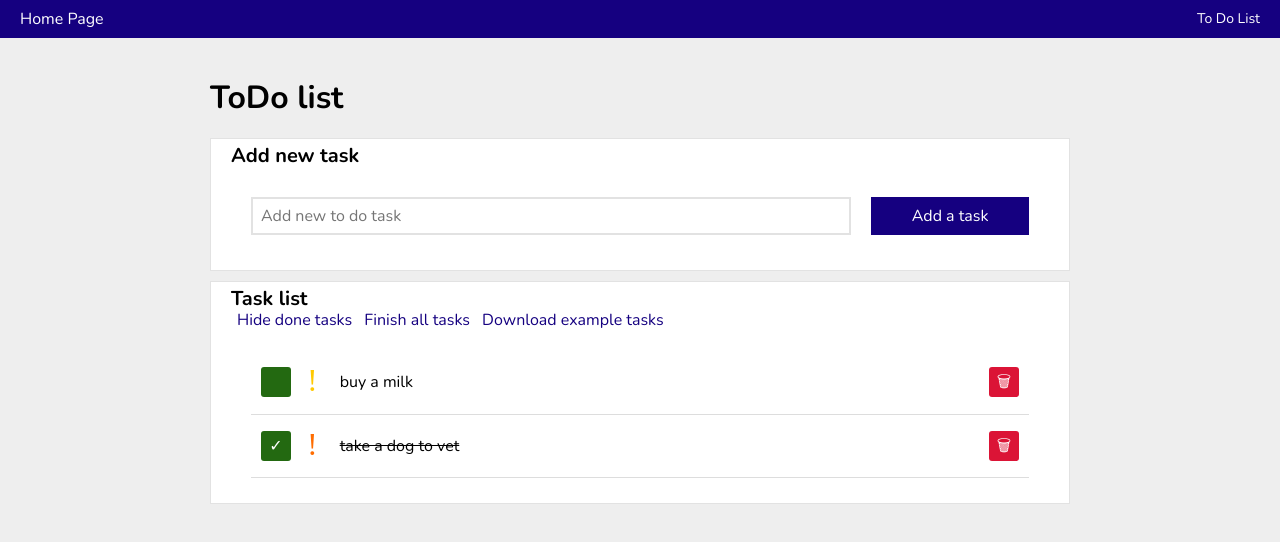
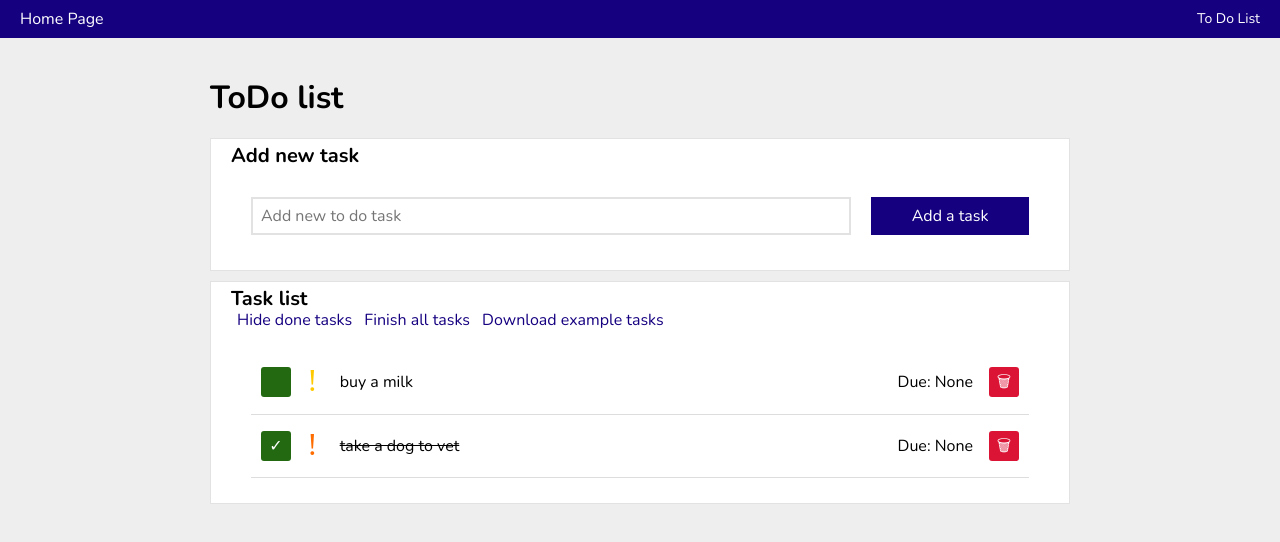
Before and after one commit to blabladorrr/todo-list-warcraft, a React (Create React App) app: page / in a window 1280 px wide. Shown: the top 542 px of the page. Built offline with nearby package versions, Linux system fonts and the light colour scheme; a web font is replaced by a local one.

Commit message:
feat: Add setting task due date

```diff
--- a/src/Tasks/index.js
+++ b/src/Tasks/index.js
@@ -1,6 +1,6 @@
-import { TasksWrapper, TaskItem, TaskContent, TaskButton, PriorityButton, TaskContentButton, TaskContentInput } from "./styled";
+import { TasksWrapper, TaskItem, TaskContent, TaskButton, PriorityButton, TaskContentButton, TaskContentInput, DueDateButton, DueDateInput } from "./styled";
 
-const Tasks = ({ tasks, hideDoneTasks, deleteTask, toggleTaskDone, toggleTaskPriority, editTaskContent, setIsTaskEdited }) => {
+const Tasks = ({ tasks, hideDoneTasks, deleteTask, toggleTaskDone, toggleTaskPriority, editTaskContent, setIsTaskEdited, setTaskDueDate, setIsDueDateEdited }) => {
     const setIsEditedProperty = (id) => {
         setIsTaskEdited(id, true);
     }
@@ -51,6 +51,26 @@ const Tasks = ({ tasks, hideDoneTasks, deleteTask, toggleTaskDone, toggleTaskPri
                             )
                         }
                     </TaskContent>
+                    { task.isDueDateEdited ? (
+                            <DueDateInput
+                                value={task.dueDate}
+                                onChange={(event) => setTaskDueDate(task.id, event.target.value)}
+                                onBlur={() => setIsDueDateEdited(task.id, false)}
+                                autoFocus
+                            />
+                        ) : (
+                            <DueDateButton
+                                onClick={() => setIsDueDateEdited(task.id, true)}
+                            >
+                                Due: {(!(task.dueDate === "None")) ?
+                                        (new Date(task.dueDate)).toLocaleDateString(
+                                            undefined,
+                                            {month: "long", weekday: "short", day: "numeric", year: "numeric"})
+                                        : "None"}
+                            </DueDateButton>
+
+                        )
+                    }
                     <TaskButton
                         remove
                         onClick={() => deleteTask(task.id)}
--- a/src/Tasks/styled.js
+++ b/src/Tasks/styled.js
@@ -9,7 +9,7 @@ export const TasksWrapper = styled.ul`
 
 export const TaskItem = styled.li`
     display: grid;
-    grid-template-columns: auto auto 1fr auto;
+    grid-template-columns: auto auto 1fr auto auto;
     grid-gap: 10px;
     align-items: center;
     padding: 10px;
@@ -90,4 +90,17 @@ export const TaskContentInput = styled.input`
     border: 1px solid ${({ theme }) => theme.color.mercury};
     width: 50%;
     border-radius: 5px;
-`
+`;
+
+export const DueDateButton = styled.button`
+    background: ${({ theme }) => theme.color.white};
+    border: none;
+    &:hover {
+        border: 1px solid ${({ theme }) => theme.color.mercury};
+        border-radius: 5px;
+    }
+`;
+
+export const DueDateInput = styled.input.attrs({ type: "date" })`
+    border: 1px solid black;
+`;
--- a/src/TasksList/index.js
+++ b/src/TasksList/index.js
@@ -24,7 +24,9 @@ const TasksList = () => {
     deleteTask,
     fetchExampleTasks,
     editTaskContent,
-    setIsTaskEdited
+    setIsTaskEdited,
+    setIsDueDateEdited,
+    setTaskDueDate
     } = useTaskList();
 
     return (
@@ -50,6 +52,8 @@ const TasksList = () => {
                     toggleTaskPriority={toggleTaskPriority}
                     editTaskContent={editTaskContent}
                     setIsTaskEdited={setIsTaskEdited}
+                    setIsDueDateEdited={setIsDueDateEdited}
+                    setTaskDueDate={setTaskDueDate}
                     />
                 }
 
--- a/src/useTaskList.js
+++ b/src/useTaskList.js
@@ -6,8 +6,8 @@ export const useTaskList = () => {
     tasksFromLocalStorage ?
     JSON.parse(tasksFromLocalStorage) :
       [
-        {id: 1, priority: 2, content: "buy a milk", done: false, isEdited: false},
-        {id: 2, priority: 1, content: "take a dog to vet", done: true, isEdited: false},
+        {id: 1, priority: 2, content: "buy a milk", done: false, dueDate: "None", isEdited: false, isDueDateEdited: false},
+        {id: 2, priority: 1, content: "take a dog to vet", done: true, dueDate: "None", isEdited: false, isDueDateEdited: false},
       ]
     );
 
@@ -56,6 +56,7 @@ export const useTaskList = () => {
             priority: 4,
             content,
             done: false,
+            dueDate: "None",
             isEdited: false,
           },
         ]
@@ -87,6 +88,24 @@ export const useTaskList = () => {
     }));
   }
 
+  const setTaskDueDate = (id, date) => {
+    setTasks(tasks => tasks.map(task => {
+      if (task.id === id) {
+        return {...task, dueDate: date}
+      }
+      return task;
+    }))
+  }
+
+  const setIsDueDateEdited = (id, isDueEdited) => {
+    setTasks(tasks => tasks.map(task => {
+      if (task.id === id) {
+        return {...task, isDueDateEdited: isDueEdited }
+      }
+      return task;
+    }));
+  }
+
   return {
     tasks,
     addNewTask,
@@ -96,6 +115,8 @@ export const useTaskList = () => {
     deleteTask,
     fetchExampleTasks,
     editTaskContent,
-    setIsTaskEdited
+    setIsTaskEdited,
+    setTaskDueDate,
+    setIsDueDateEdited
   };
 }
```
